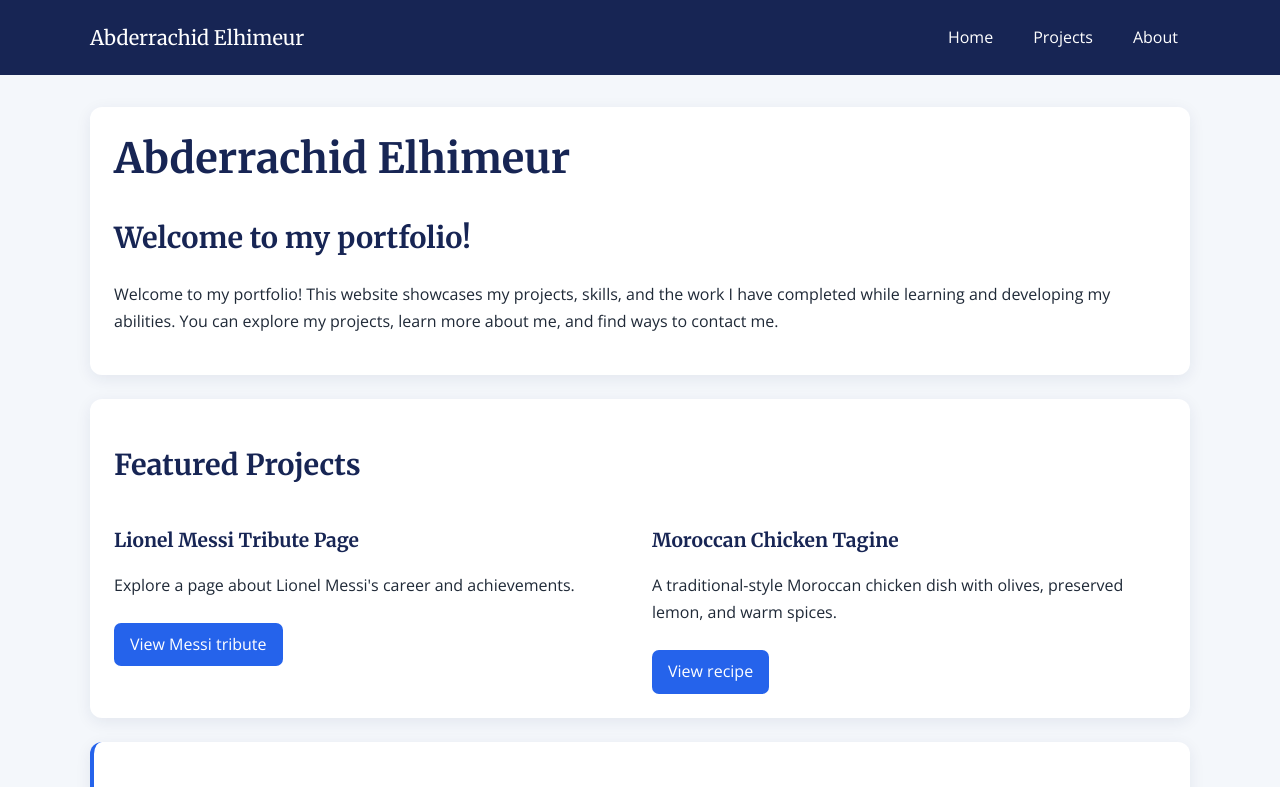
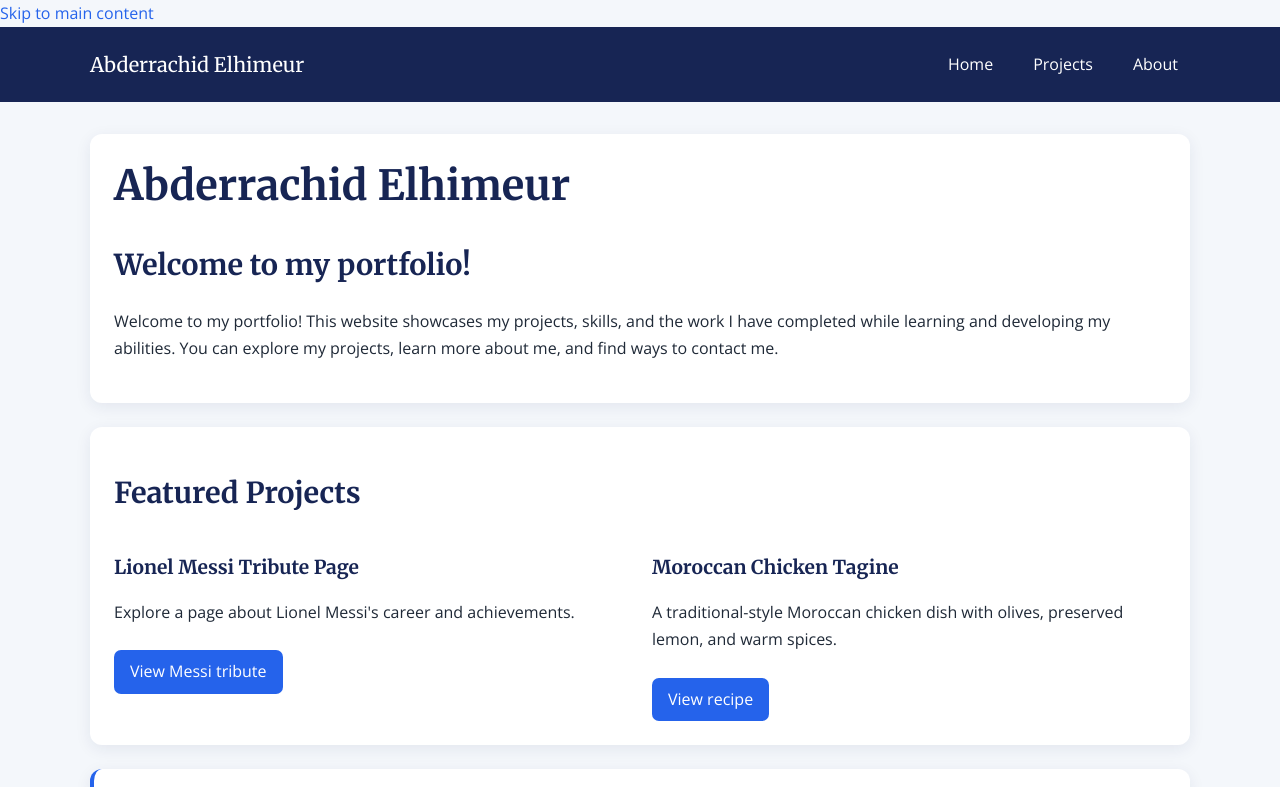
Before and after one commit to AbderrachidElhimeur/Project-Milestone, a plain HTML site: page index.html in a window 1280 px wide. Shown: the top 787 px of the page. Drawn offline with nearby package versions, Linux system fonts and the light colour scheme.

Commit message:
Improve keyboard navigation and page landmarks

```diff
--- a/index.html
+++ b/index.html
@@ -11,17 +11,18 @@
   <link rel="stylesheet" href="style.css">
 </head>
 <body>
+  <a class="skip-link" href="#main-content">Skip to main content</a>
   <header class="site-header">
     <nav class="navbar" aria-label="Main navigation">
       <p class="site-name">Abderrachid Elhimeur</p>
       <div class="nav-links">
-        <a href="index.html">Home</a>
+        <a href="index.html" aria-current="page">Home</a>
         <a href="project.html">Projects</a>
         <a href="about.html">About</a>
       </div>
     </nav>
   </header>
-  <main>
+  <main id="main-content">
     <section class="card">
       <h1>Abderrachid Elhimeur</h1>
       <h2>Welcome to my portfolio!</h2>
```
